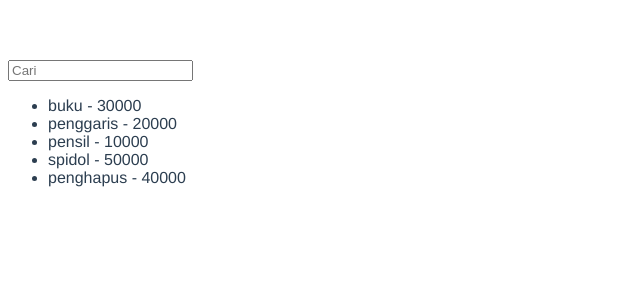
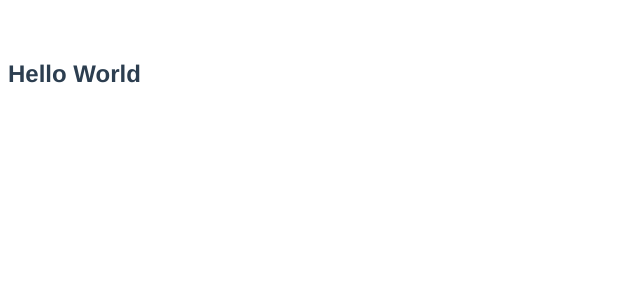
Before and after one commit to nentinur/belajar-vue-js, a Vue app: page / in a window 1280 px wide. Shown: the top 300 px of the page, without its empty margins (0-640 px from the left). Built offline with nearby package versions, Linux system fonts and the light colour scheme.

Commit message:
#7 Component

```diff
--- a/src/App.vue
+++ b/src/App.vue
@@ -1,46 +1,16 @@
 <template>
-  <!-- COMPUTED PROPERTIES
-    properti yang dapat digunakan untuk mendefinisikan data yang nilainya tergantung dari data lain
-  -->
-  <input type="text" placeholder="Cari" v-model="cari">
-  <ul>
-    <li v-for="item in caridata" :key="item.id">
-      {{ item.title }} - {{ item.price }}
-    </li>
-  </ul>
+  <!-- menampilkan isi dari component Header -->
+  <Header />
 </template>
 
 <script>
-
-
+// memanggil component Header
+import Header from "@/components/Header.vue"
 export default {
   name: 'App',
-  data() {
-    return {
-      cari:"",
-      products: []
-    }
-  },
-  created() {
-    // data ini dipanggil setelah komponen dibuat di lifecycle hooks
-    this.products = [
-      { id: 1, title: "buku", price: 30000 },
-      { id: 2, title: "penggaris", price: 20000 },
-      { id: 3, title: "pensil", price: 10000 },
-      { id: 4, title: "spidol", price: 50000 },
-      { id: 5, title: "penghapus", price: 40000 }
-    ]
-  },
-
-  //Computed propeeties
-  computed: {
-    // disini kita akan membuat fungsi untuk mencari data product berdasakan titlenya
-    caridata() {
-      // menggunakan fungsi dari JavaScript yaitu filter() dan match()
-      return this.products.filter((item) => {
-        return item.title.match(this.cari)
-      })
-    }
+  // jangan lupa ditulis disini jika mau digunakan
+  components: {
+    Header
   }
 }
 </script>
--- /dev/null
+++ b/src/components/Header.vue
@@ -0,0 +1,13 @@
+<!-- component baru -->
+<template>
+    <h2>Hello World</h2>
+</template>
+
+<script>
+export default {
+    name:"Header"
+}
+</script>
+
+<style>
+</style>
```
